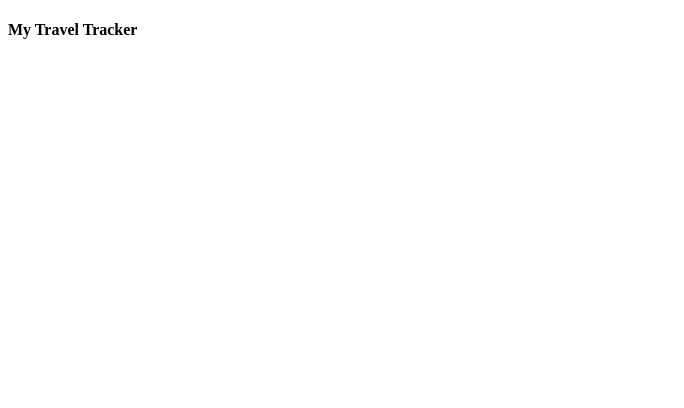
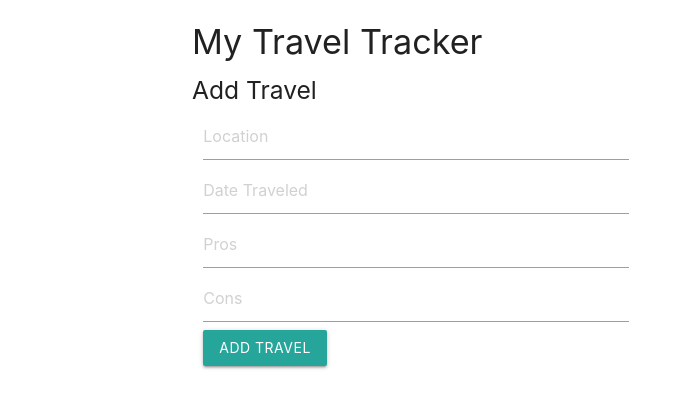
Before and after one commit to secdevyc/traveltracker, a website: page public/index.html in a window 1280 px wide. Shown: the whole page, without its empty margins (0-684 px from the left). Drawn offline with nearby package versions, Linux system fonts and the light colour scheme.

Commit message:
created form to add travel, and added materialize styling

```diff
--- a/public/index.html
+++ b/public/index.html
@@ -6,10 +6,23 @@
     <script src="https://cdnjs.cloudflare.com/ajax/libs/angular.js/1.7.2/angular.min.js" charset="utf-8"></script>
     <script src="/js/app.js" charset="utf-8"></script>
     <!-- css -->
+    <link rel="stylesheet" href="https://cdnjs.cloudflare.com/ajax/libs/materialize/1.0.0/css/materialize.min.css">
     <link rel="stylesheet" href="/css/main.css">
     <title></title>
   </head>
   <body ng-controller="MainController as ctrl">
-    <h4>My Travel Tracker</h4>
+    <div class="container">
+      <h4>My Travel Tracker</h4>
+      <div class="row">
+        <h5>Add Travel</h5>
+        <form class="col s6">
+          <input type="text" placeholder="Location">
+          <input type="text" placeholder="Date Traveled">
+          <input type="text" placeholder="Pros">
+          <input type="text" placeholder="Cons">
+          <input class="btn" type="submit" value="Add Travel">
+        </form>
+      </div>
+    </div>
   </body>
 </html>
```
